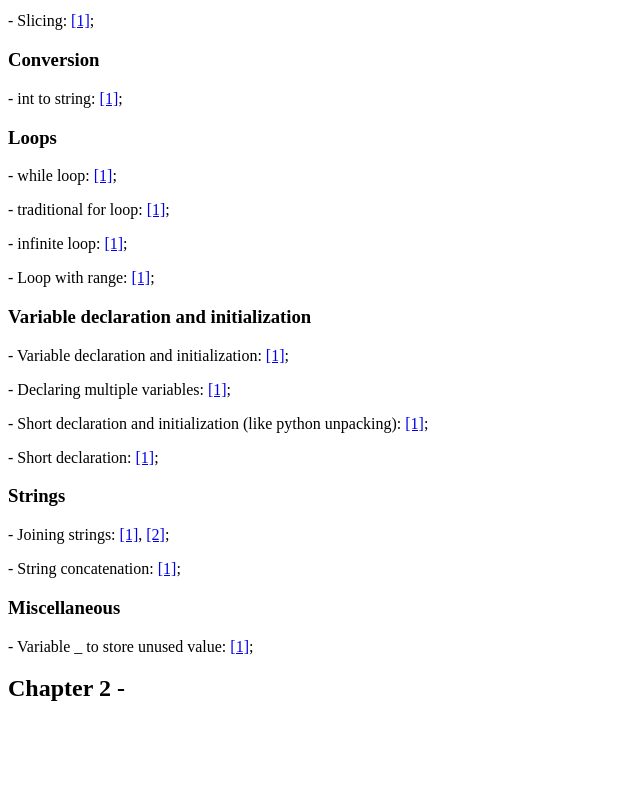
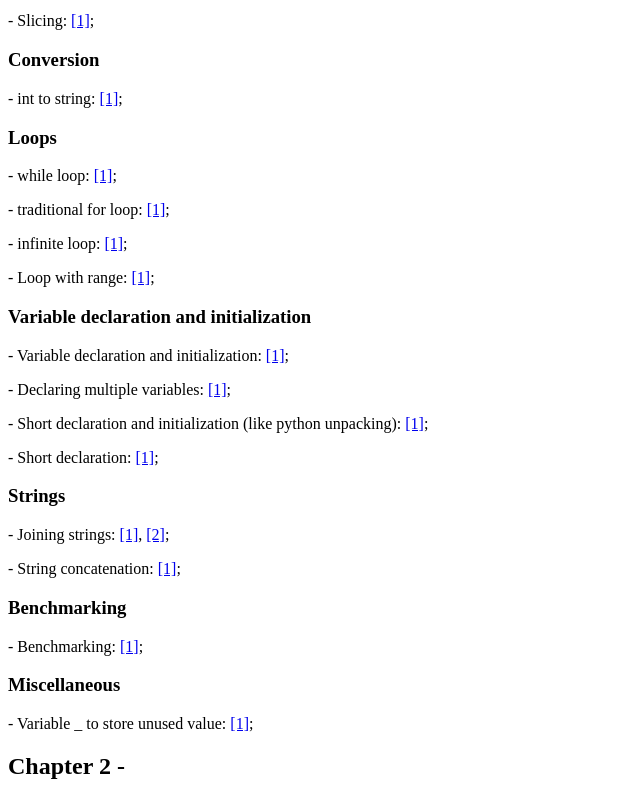
Before and after one commit to ArturAssisComp/Book-The-Go-Programming-Language, a plain HTML site: page index.html in a window 1280 px wide. Shown: the part 310-1110 px from the top of the page, without its empty margins (0-640 px from the left). Before the commit the page ends 1032 px from the top, so only its background shows below. Drawn offline with Linux system fonts and the light colour scheme.

Commit message:
Add index for benchmarking technique

```diff
--- a/index.html
+++ b/index.html
@@ -31,6 +31,8 @@
                         <a href="chap1_Tutorial/exercise1_1.go" target="_blank">[2]</a>;
                     </p>
                     <p> - String concatenation: <a href="chap1_Tutorial/print_args.go" target="_blank">[1]</a>; </p>
+                <h3>Benchmarking</h3>
+                    <p> - Benchmarking: <a href="chap1_Tutorial/benchmarking/benchmark_echo_test.go" target="_blank">[1]</a>; </p>
                 <h3>Miscellaneous</h3>
                     <p> - Variable _ to store unused value: <a href="chap1_Tutorial/inefficient_echo2.go" target="_blank">[1]</a>; </p>
             <h2>Chapter 2 - </h2>
```
